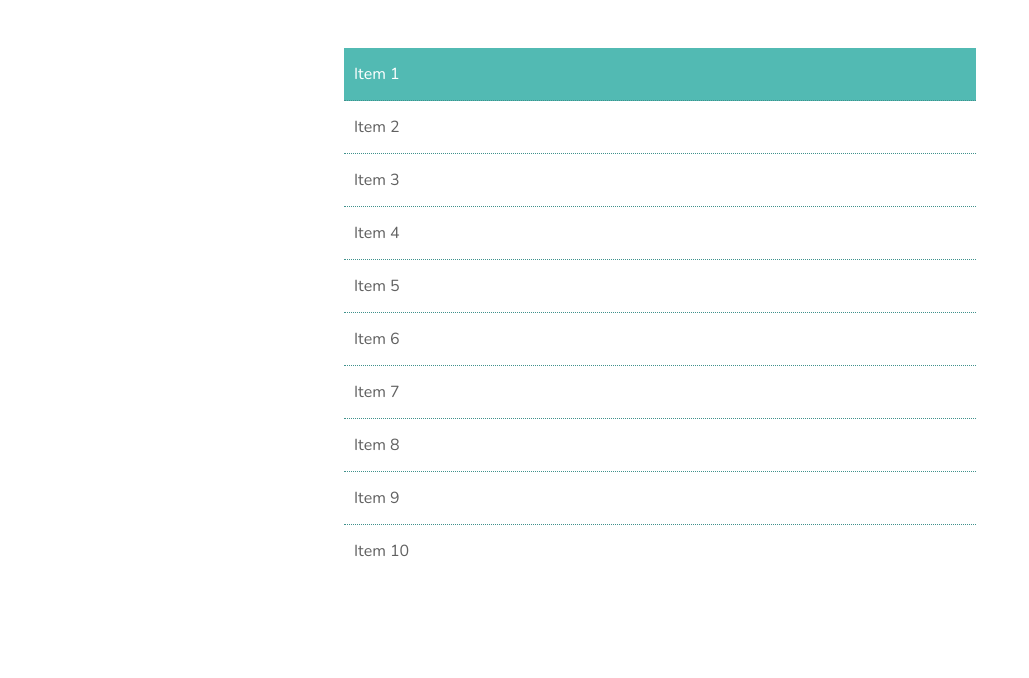
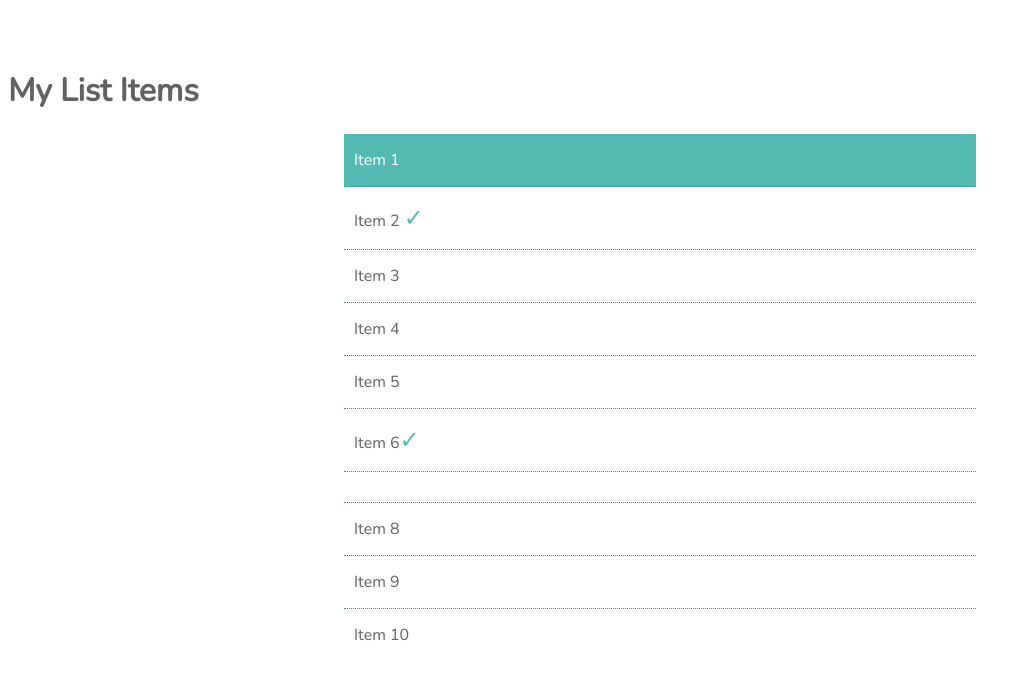
Before and after one commit to paulcolon/first-child_and_last-child, a plain HTML site: page index.html in a window 1280 px wide. Shown: the whole page, without its empty margins (0-1029 px from the left). Drawn offline with nearby package versions, Linux system fonts and the light colour scheme.

Commit message:
only-child and empty

```diff
--- a/css/style.css
+++ b/css/style.css
@@ -8,3 +8,12 @@
 li:last-child {
     border: none;
 }
+
+span:only-child {
+    color: #52bab3;
+    font-size: 1.5em;
+}
+
+li :empty {
+    background-color: tomato;
+}
--- a/index.html
+++ b/index.html
@@ -23,14 +23,15 @@
 	</style>
 </head>
 <body>
+<h1>My List Items</h1>
 	<ul>
 		<li>Item 1</li>
-		<li>Item 2</li>
+		<li>Item 2 <span>&check;</span></li>
 		<li>Item 3</li>
 		<li>Item 4</li>
 		<li>Item 5</li>
-		<li>Item 6</li>
-		<li>Item 7</li>
+		<li>Item 6<span>&check;</span></li>
+		<li></li>
 		<li>Item 8</li>
 		<li>Item 9</li>
 		<li>Item 10</li>
```
